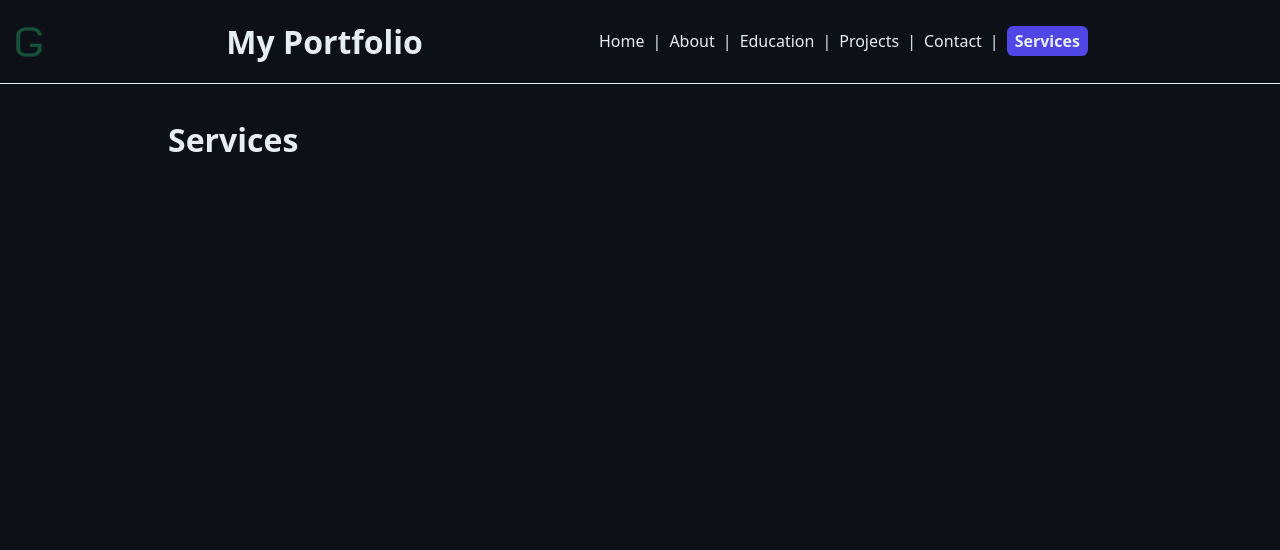
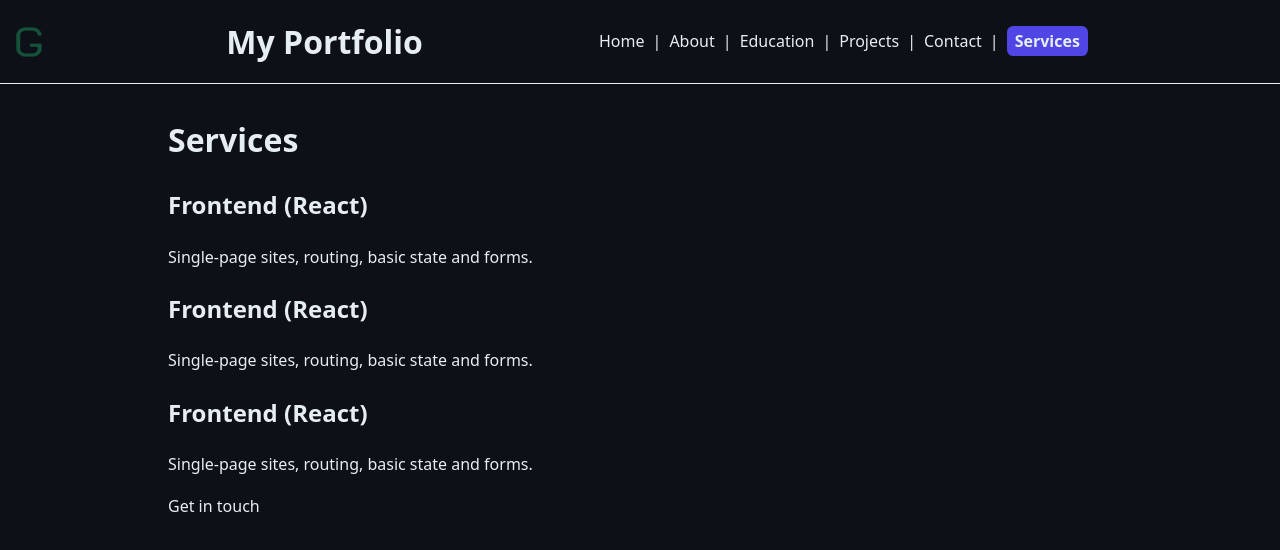
Before and after one commit to conbogar/react-portfolio-vite, a React (Vite) app in the folder client/: page /services in a window 1280 px wide. Shown: the top 550 px of the page. Built offline with nearby package versions, Linux system fonts and the light colour scheme.

Commit message:
feat(services): add services template and CTA

```diff
--- a/client/src/pages/Services.jsx
+++ b/client/src/pages/Services.jsx
@@ -3,6 +3,23 @@ import { useTitle } from "../hooks/useTitle.js";
 export default function Services() {
     useTitle("Services");
     return (
+        <>
             <h1>Services</h1>
+            <article className="service">
+                <h2>Frontend (React)</h2>
+                <p>Single-page sites, routing, basic state and forms.</p>
+            </article>
+
+            <article className="service">
+                <h2>Frontend (React)</h2>
+                <p>Single-page sites, routing, basic state and forms.</p>
+            </article>
+
+            <article className="service">
+                <h2>Frontend (React)</h2>
+                <p>Single-page sites, routing, basic state and forms.</p>
+            </article>
+            <p><a className="cta" href="/contact">Get in touch</a></p>
+        </>
     );
 }
```
